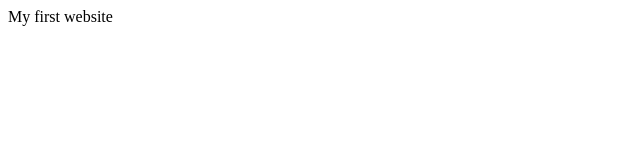
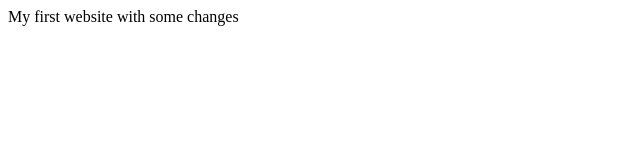
Before and after one commit to Skandaguru/Myfirstproject, a plain HTML site: page index.html in a window 1280 px wide. Shown: the whole page, without its empty margins (0-640 px from the left). Drawn offline with Linux system fonts and the light colour scheme.

Commit message:
my second modification

```diff
--- a/index.html
+++ b/index.html
@@ -1,6 +1,6 @@
 <html>
 	<title> Hello World! </title>
 	<body>
-		My first website
+		My first website with some changes
 	</body>
 </html>
```
